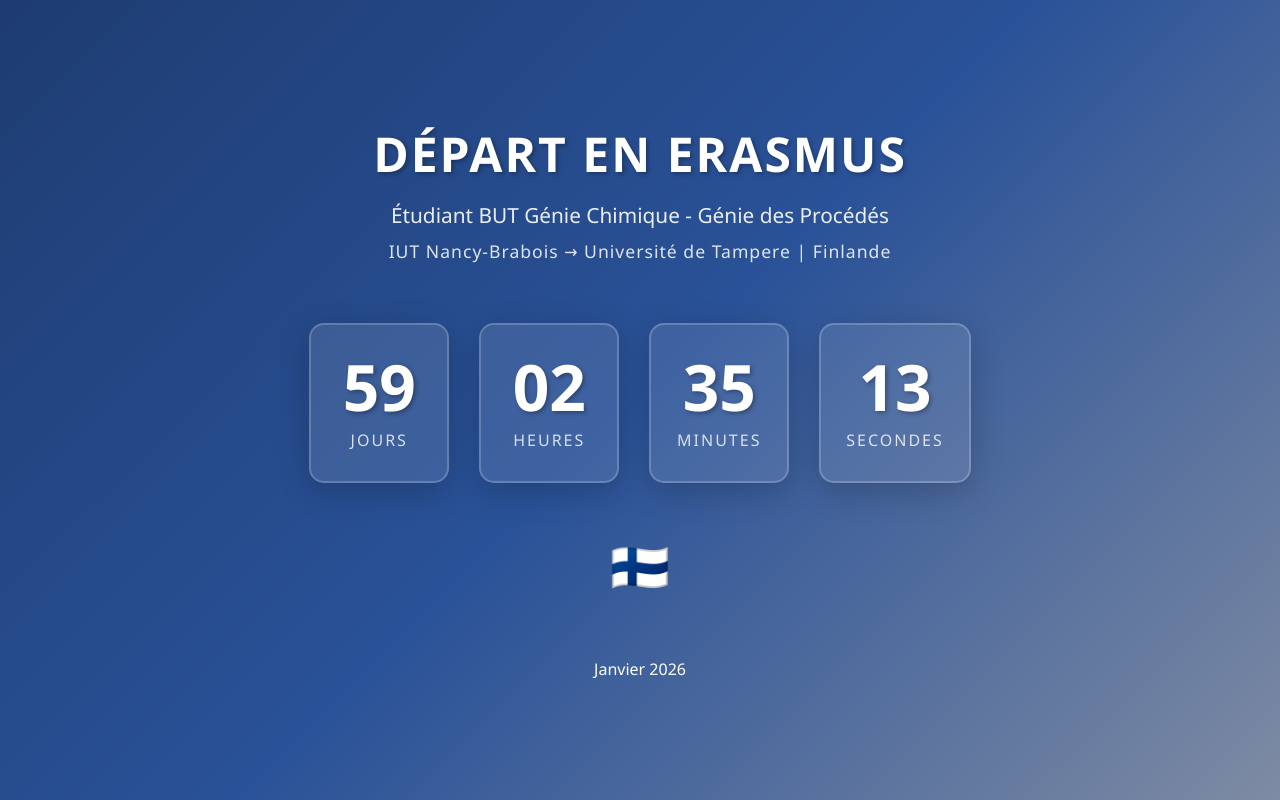
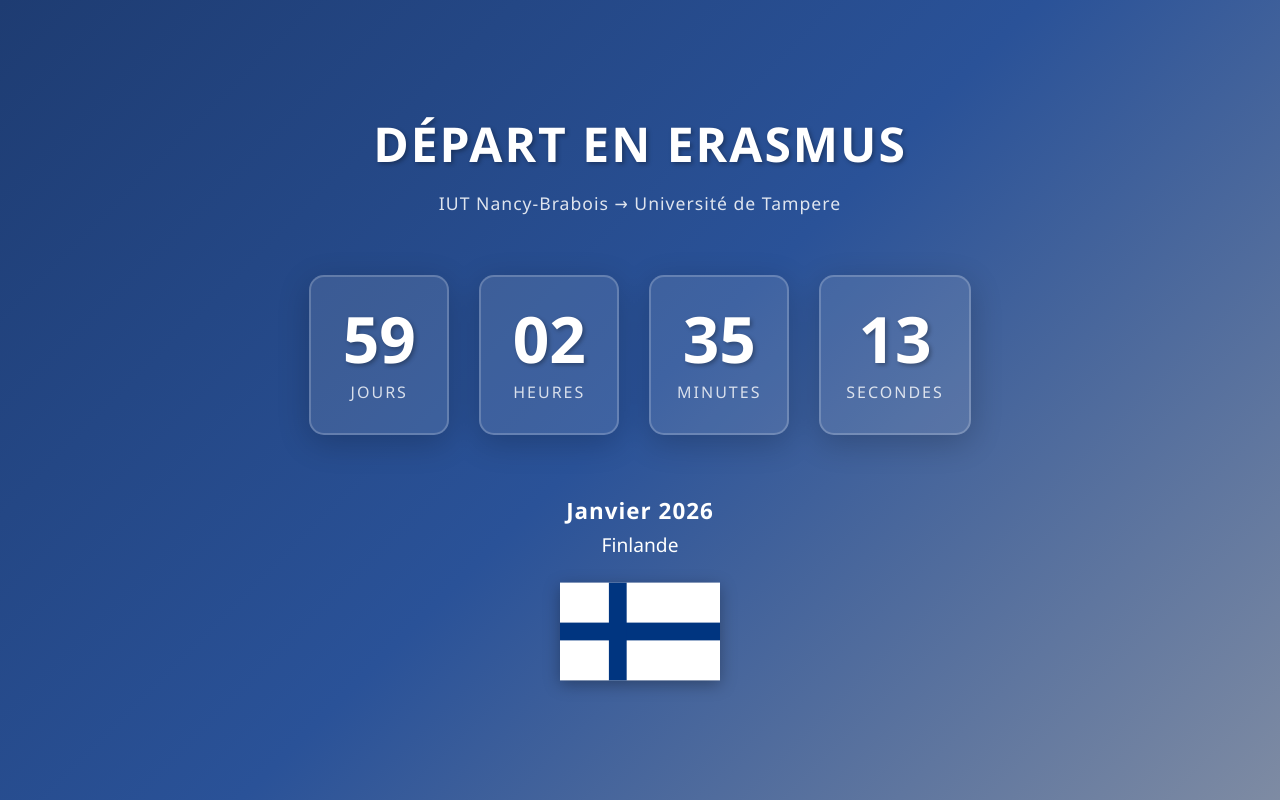
Before and after one commit to CandiceDUY/Finlande.github.io, a plain HTML site: page index.html in a window 1280 px wide. Drawn offline with Linux system fonts and the light colour scheme.

Commit message:
Update2 index.html

```diff
--- a/index.html
+++ b/index.html
@@ -105,9 +105,13 @@
         }
 
         .flag {
-            font-size: 3rem;
-            margin-top: 30px;
-            animation: wave 2s ease-in-out infinite;
+            margin-top: 20px;
+        }
+
+        .flag svg {
+            width: 160px;
+            height: 107px;
+            filter: drop-shadow(0 4px 8px rgba(0,0,0,0.3));
         }
 
         @keyframes fadeInDown {
@@ -196,8 +200,7 @@
     <div class="container">
         <div class="header">
             <h1 class="title" id="mainTitle">Départ en Erasmus</h1>
-            <p class="subtitle">Étudiant BUT Génie Chimique - Génie des Procédés</p>
-            <p class="location">IUT Nancy-Brabois → Université de Tampere | Finlande</p>
+            <p class="location">IUT Nancy-Brabois → Université de Tampere</p>
         </div>
 
         <div id="countdownContainer" class="countdown">
@@ -219,10 +222,16 @@
             </div>
         </div>
 
-        <div class="flag">🇫🇮</div>
-
         <div class="footer">
-            <p>Janvier 2026</p>
+            <p style="margin-bottom: 5px; font-size: 1.4rem; font-weight: 600; letter-spacing: 1px;">Janvier 2026</p>
+            <p style="margin-bottom: 15px; font-size: 1.2rem; font-weight: 500;">Finlande</p>
+            <div class="flag">
+                <svg viewBox="0 0 36 22" xmlns="http://www.w3.org/2000/svg">
+                    <rect width="36" height="22" fill="#FFFFFF"/>
+                    <rect width="36" height="4" y="9" fill="#003580"/>
+                    <rect width="4" height="22" x="11" fill="#003580"/>
+                </svg>
+            </div>
         </div>
     </div>
 
```
